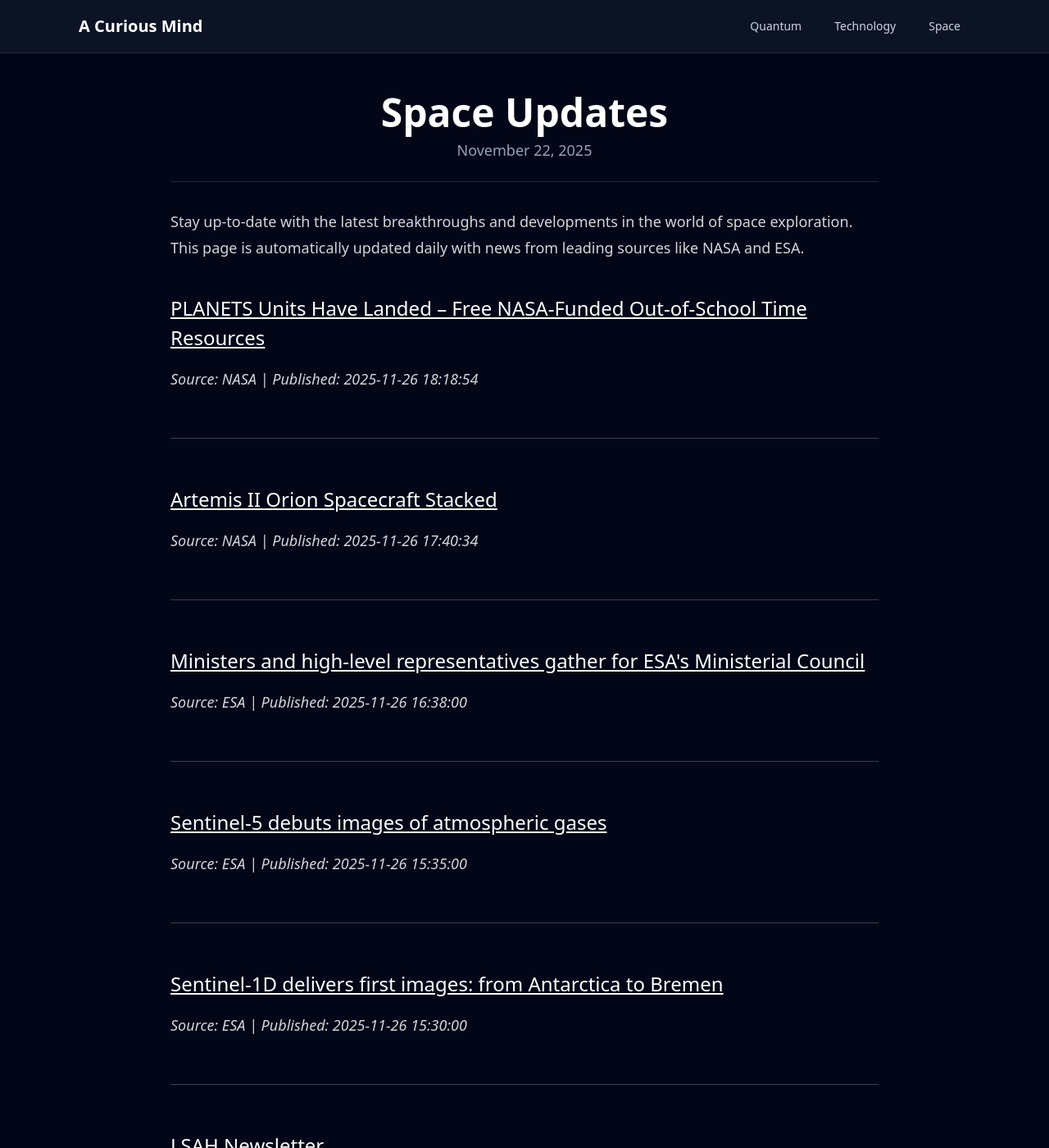
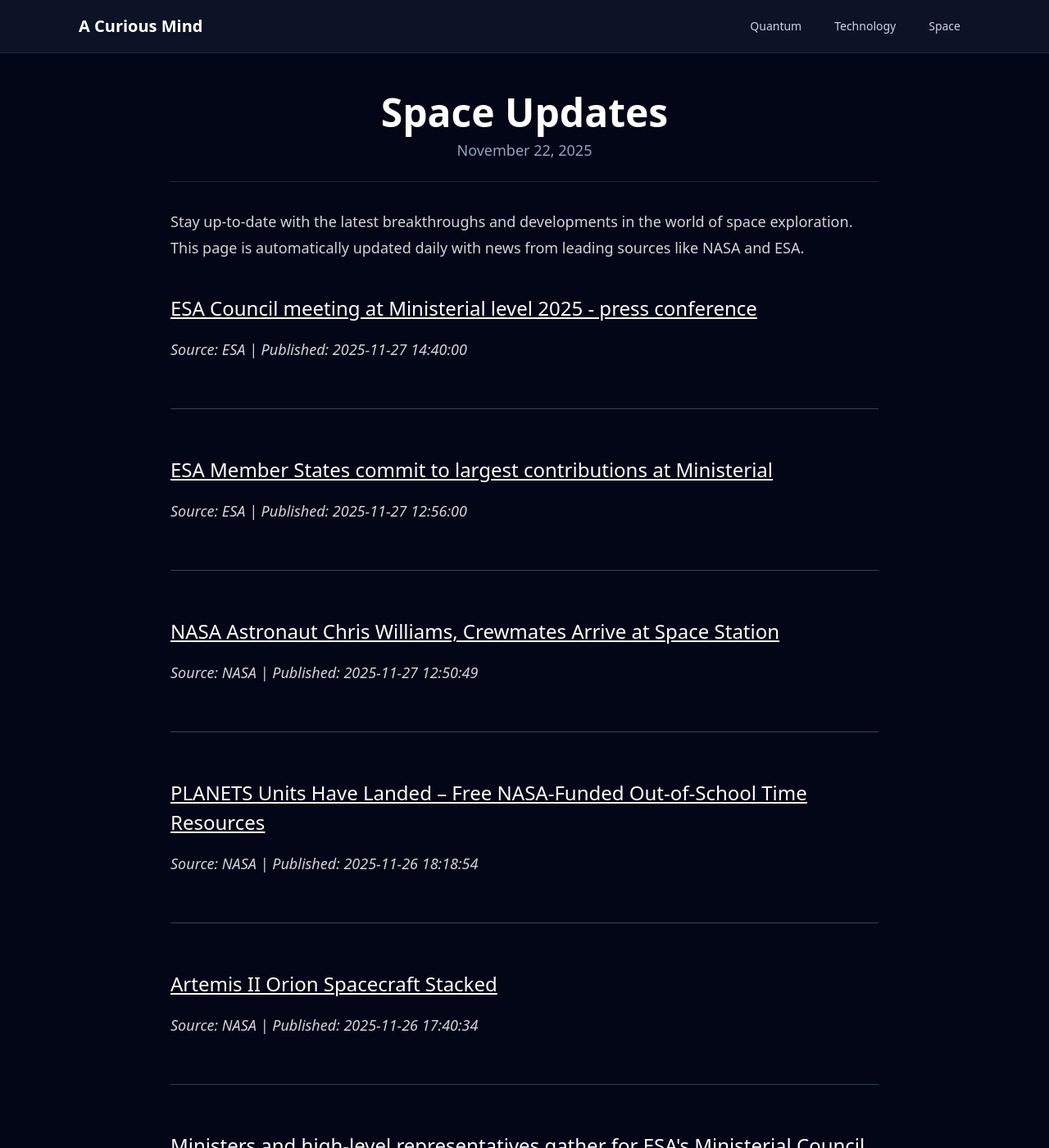
Before and after one commit to onehl7/onehl7.github.io, a Jekyll site: the page built from _posts/2025-11-22-space-updates.md, in a window 1280 px wide and 1400 px high. Shown: the whole window at 82% size. Built offline with Jekyll 4.4.1, drawn with Linux system fonts in a browser that asks for light colours; nearby versions of some CDN libraries; some of the changed text lies outside the part shown.

Commit message:
Update space news data

```diff
--- a/_data/space_news.json
+++ b/_data/space_news.json
@@ -1,4 +1,22 @@
 [
+  {
+    "source": "ESA",
+    "title": "ESA Council meeting at Ministerial level 2025 - press conference",
+    "link": "https://www.esa.int/ESA_Multimedia/Videos/2025/11/ESA_Council_meeting_at_Ministerial_level_2025_-_press_conference",
+    "published": "2025-11-27 14:40:00"
+  },
+  {
+    "source": "ESA",
+    "title": "ESA Member States commit to largest contributions at Ministerial",
+    "link": "https://www.esa.int/About_Us/Corporate_news/ESA_Member_States_commit_to_largest_contributions_at_Ministerial",
+    "published": "2025-11-27 12:56:00"
+  },
+  {
+    "source": "NASA",
+    "title": "NASA Astronaut Chris Williams, Crewmates Arrive at Space Station",
+    "link": "https://www.nasa.gov/news-release/nasa-astronaut-chris-williams-crewmates-arrive-at-space-station/",
+    "published": "2025-11-27 12:50:49"
+  },
   {
     "source": "NASA",
     "title": "PLANETS Units Have Landed \u2013 Free NASA-Funded Out-of-School Time Resources",
@@ -18,18 +36,6 @@
     "published": "2025-11-26 16:38:00"
   },
   {
-    "source": "ESA",
-    "title": "Sentinel-5 debuts images of atmospheric gases",
-    "link": "https://www.esa.int/Applications/Observing_the_Earth/Copernicus/Sentinel-5/Sentinel-5_debuts_images_of_atmospheric_gases",
-    "published": "2025-11-26 15:35:00"
-  },
-  {
-    "source": "ESA",
-    "title": "Sentinel-1D delivers first images: from Antarctica to Bremen",
-    "link": "https://www.esa.int/Applications/Observing_the_Earth/Copernicus/Sentinel-1/Sentinel-1D_delivers_first_images_from_Antarctica_to_Bremen",
-    "published": "2025-11-26 15:30:00"
-  },
-  {
     "source": "NASA",
     "title": "LSAH Newsletter",
     "link": "https://www.nasa.gov/directorates/esdmd/hhp/treat/lsah-newsletter/",
@@ -40,12 +46,6 @@
     "title": "NASA & GLOBE Connect People, Land, and Space",
     "link": "https://science.nasa.gov/learning-resources/science-activation/nasa-globe-connect-people-land-and-space/",
     "published": "2025-11-25 21:11:22"
-  },
-  {
-    "source": "NASA",
-    "title": "NASA\u2019s Roman Observatory Passes Spate of Key Tests",
-    "link": "https://www.nasa.gov/missions/roman-space-telescope/nasas-roman-observatory-passes-spate-of-key-tests/",
-    "published": "2025-11-25 19:26:34"
   },
   {
     "source": "ESA",
```
